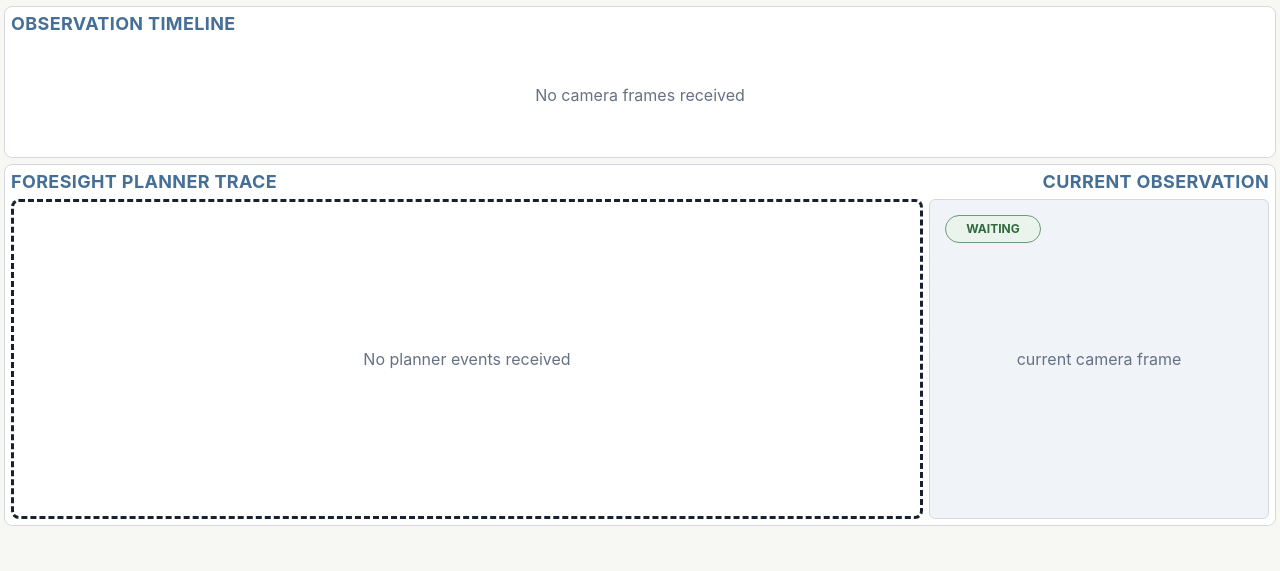
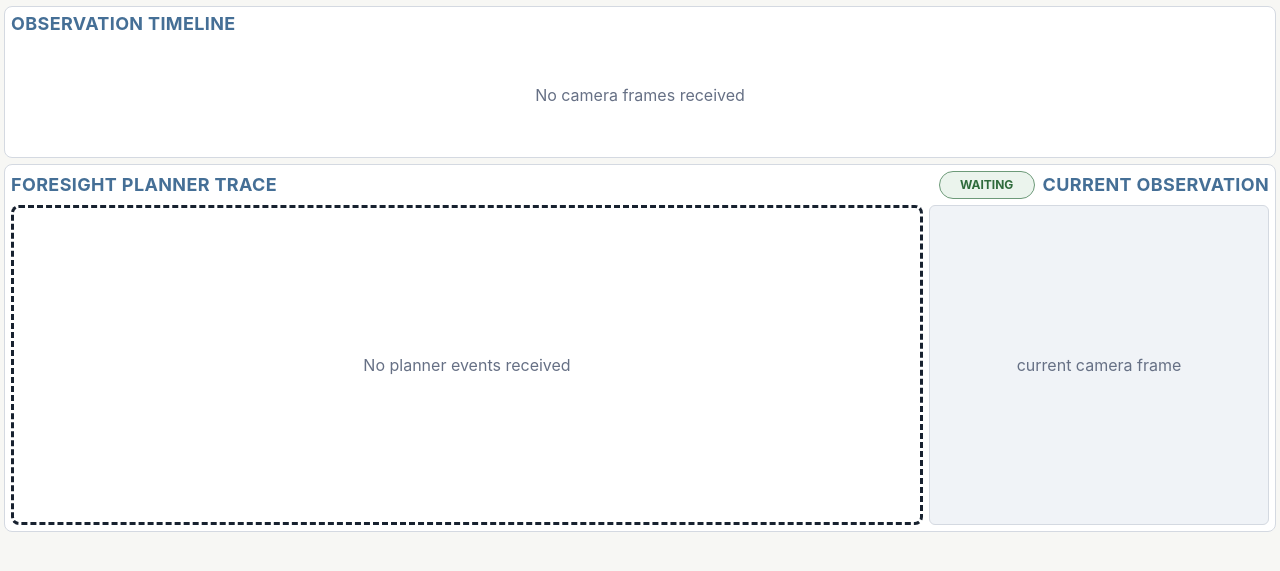
Before and after one commit to donnesu/cotnavis, a Flask app: page / in a window 1280 px wide. Shown: the part 84-655 px from the top of the page. Run offline with Flask 3, Linux system fonts and the light colour scheme; some libraries are stand-ins or nearby versions.

Commit message:
fix pill

```diff
--- a/static/style.css
+++ b/static/style.css
@@ -112,7 +112,14 @@ body {
 .planner-label-row {
   display: flex;
   justify-content: space-between;
-  align-items: baseline;
+  align-items: center;
+  gap: 8px;
+}
+
+.planner-label-right {
+  display: flex;
+  align-items: center;
+  justify-content: flex-end;
   gap: 8px;
 }
 
@@ -269,17 +276,16 @@ body {
 }
 
 .camera-column {
-  position: relative;
   border-radius: 8px;
 }
 
 .live-pill {
-  position: absolute;
-  left: 16px;
-  top: 16px;
+  display: inline-flex;
+  align-items: center;
+  justify-content: center;
   width: 96px;
   height: 28px;
-  z-index: 2;
+  flex: 0 0 auto;
   border: 1px solid var(--executing-border);
   border-radius: 14px;
   background: rgba(234, 244, 236, 0.92);
@@ -470,11 +476,6 @@ body {
     padding: 6px;
   }
 
-  .live-pill {
-    left: 12px;
-    top: 12px;
-  }
-
   .current-camera-image {
     height: clamp(240px, 80vw, 360px);
   }
--- a/templates/index.html
+++ b/templates/index.html
@@ -23,7 +23,10 @@
       <section class="panel planner-panel" aria-label="Planner trace">
         <div class="planner-label-row">
           <div class="section-label">Foresight Planner Trace</div>
-          <div class="section-label current-observation-label">Current Observation</div>
+          <div class="planner-label-right">
+            <div id="live-pill" class="live-pill">Waiting</div>
+            <div class="section-label current-observation-label">Current Observation</div>
+          </div>
         </div>
 
         <div class="planner-layout">
@@ -32,7 +35,6 @@
           </div>
 
           <aside class="camera-column" aria-label="Current observation camera frame">
-            <div id="live-pill" class="live-pill">Waiting</div>
             <div class="current-camera-image">
               <img id="current-camera" alt="Current observation camera feed">
               <div id="current-camera-placeholder" class="placeholder">current camera frame</div>
```
